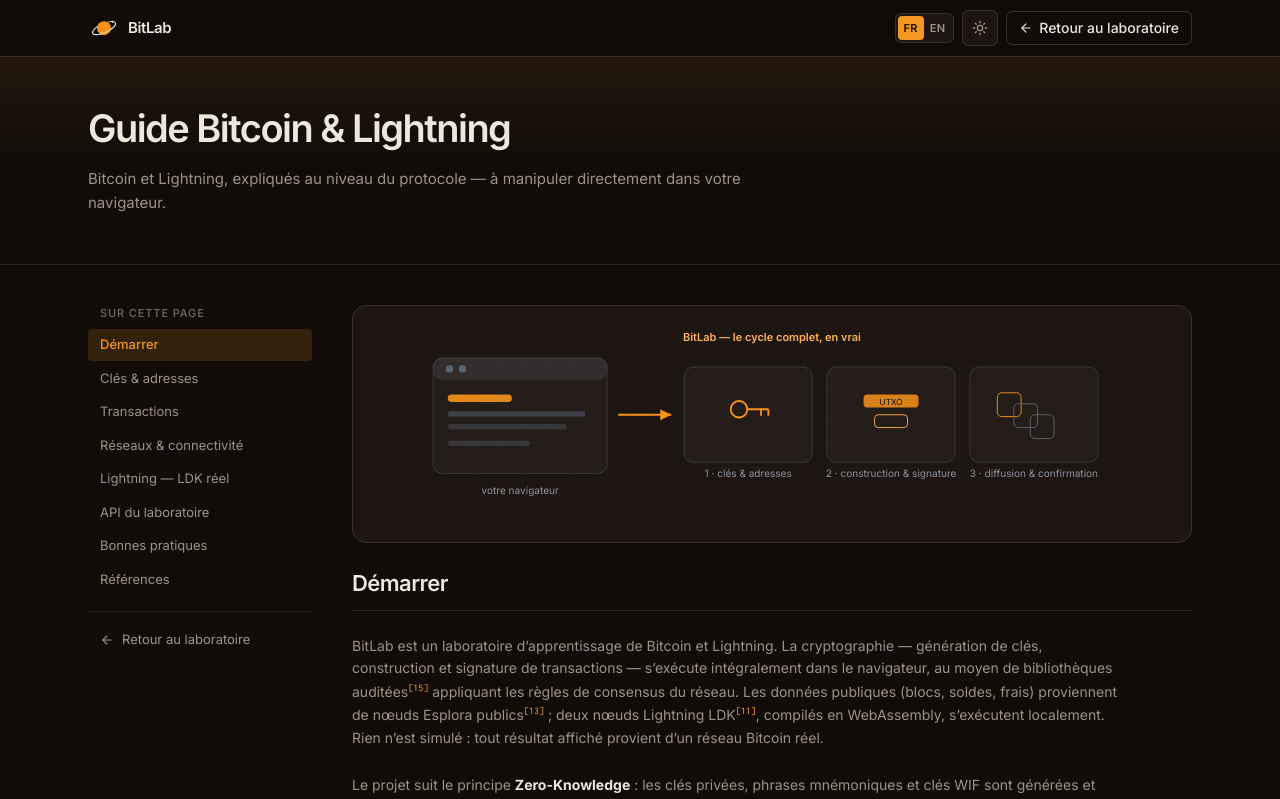
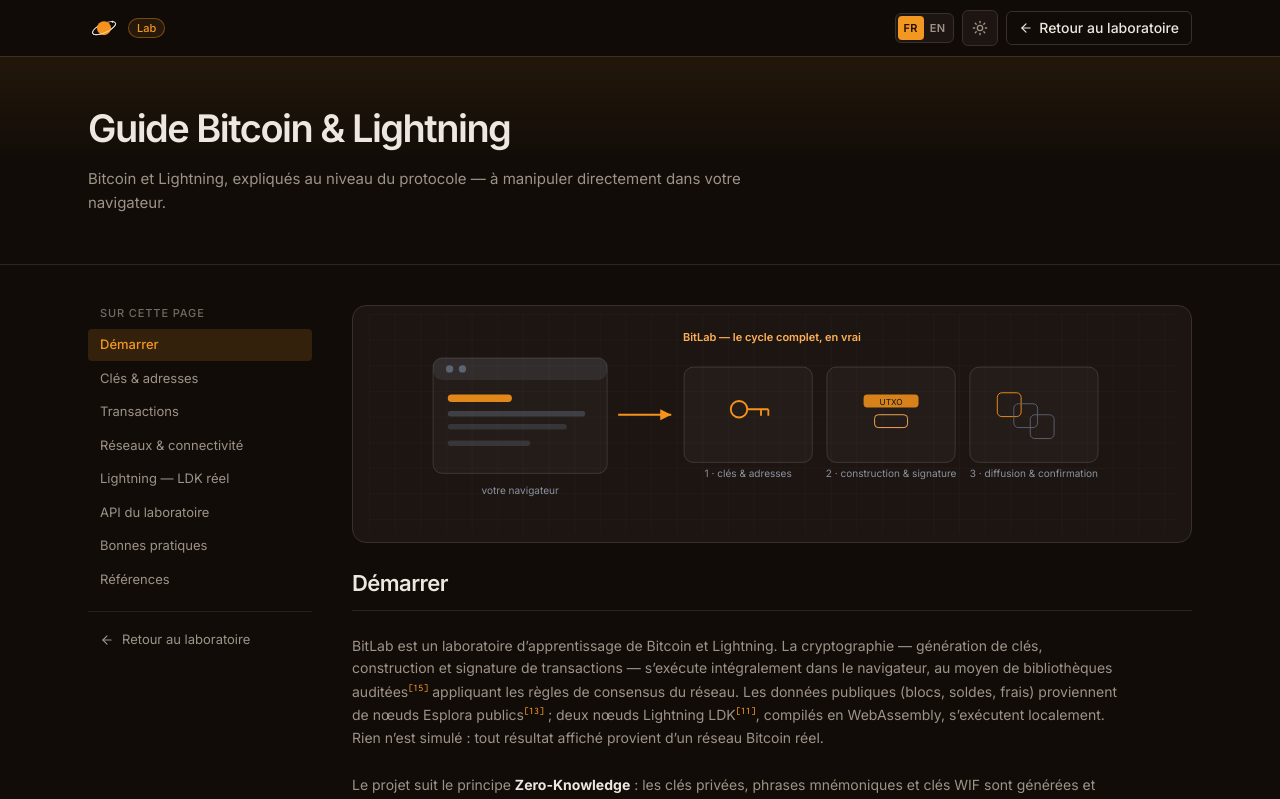
Before and after one commit to GandalNexus/bitlab, a Next.js app: page /guide in a window 1280 px wide. Shown: the top 799 px of the page. Built offline with nearby package versions, Linux system fonts and the light colour scheme.

Commit message:
feat(ui): centered announcement bar, brand moved to header only

```diff
--- a/src/app/guide/page.tsx
+++ b/src/app/guide/page.tsx
@@ -520,7 +520,7 @@
       <header className="sticky top-0 z-40 border-b border-border bg-background/90 backdrop-blur supports-[backdrop-filter]:bg-background/80">
         <div className="mx-auto flex h-14 max-w-6xl items-center gap-3 px-4 sm:px-6">
           <Link href="/" aria-label="BitLab" className="flex items-center">
-            <BrandMark responsive pill={false} />
+            <BrandMark responsive />
           </Link>
           <div className="ml-auto flex items-center gap-2">
             <LangToggle />
--- a/src/components/bitlab/announcement-banner.tsx
+++ b/src/components/bitlab/announcement-banner.tsx
@@ -46,9 +46,12 @@
   if (dismissed) return null;
   return (
     <div role="region" aria-label={t('Annonce')} className="banner-in border-b border-amber-500/25 bg-amber-500/[0.08]">
-      <div className="mx-auto flex max-w-5xl items-center gap-2.5 px-4 py-2 sm:px-6">
+      {/* Full-width bar (aligned with the header controls); megaphone + text
+          centered as a group, close button pinned to the right edge. The wide
+          horizontal padding keeps the centered text clear of the button. */}
+      <div className="relative flex items-center justify-center gap-2.5 px-12 py-2 sm:px-14">
         <Megaphone className="h-3.5 w-3.5 shrink-0 text-amber-600 dark:text-amber-400" aria-hidden />
-        <p className="min-w-0 flex-1 text-xs leading-snug text-amber-800 dark:text-amber-200/90">
+        <p className="min-w-0 text-center text-xs leading-snug text-amber-800 dark:text-amber-200/90">
           <span className="sm:hidden">{t('BitLab est toujours en développement — des bugs sont possibles.')}</span>
           <span className="hidden sm:inline">{t('BitLab est toujours en développement actif — des bugs sont possibles et le labo évolue régulièrement. Merci de votre patience !')}</span>
         </p>
@@ -56,7 +59,7 @@
           onClick={dismiss}
           aria-label={t('Fermer l’annonce')}
           title={t('Fermer l’annonce')}
-          className="shrink-0 rounded-[4px] p-1 text-muted-foreground transition-colors hover:bg-accent/60 hover:text-foreground"
+          className="absolute right-3 top-1/2 shrink-0 -translate-y-1/2 rounded-[4px] p-1 text-muted-foreground transition-colors hover:bg-accent/60 hover:text-foreground sm:right-4"
         >
           <X className="h-3.5 w-3.5" />
         </button>
--- a/src/components/bitlab/header.tsx
+++ b/src/components/bitlab/header.tsx
@@ -49,12 +49,10 @@
           <Menu className="h-5 w-5" />
         </button>
 
-        {/* Brand shown only where the sidebar is a drawer (below lg) — the
-            desktop sidebar already carries the brand block. Responsive variant:
-            icon alone under 400 px so the bar never overflows small phones. */}
-        <div className="lg:hidden">
-          <BrandMark responsive />
-        </div>
+        {/* Brand now lives in the header on every breakpoint (logo + Lab pill):
+            the sidebar carries navigation only. Icon + pill hidden under 400 px
+            so the bar never overflows small phones. */}
+        <BrandMark responsive />
 
         <div className="ml-auto flex items-center gap-2">
           {/* Network selector — functional take on Stellar Lab's "● Testnet" */}
--- a/src/components/bitlab/sidebar.tsx
+++ b/src/components/bitlab/sidebar.tsx
@@ -247,7 +247,8 @@
 
   return (
     <>
-      {/* Desktop: fixed column below the full-width header cluster, collapsible to an icon rail */}
+      {/* Desktop: fixed column below the full-width header cluster, collapsible to an icon rail.
+          No brand row — the logo lives in the header above. */}
       <aside
         style={{ top: clusterTop }}
         className={cn(
@@ -255,12 +256,6 @@
           collapsed ? 'w-[68px]' : 'w-64',
         )}
       >
-        <div className={cn('flex h-14 shrink-0 items-center border-b border-border/70', collapsed ? 'justify-center px-2' : 'gap-2 px-4')}>
-          <Link href="/" aria-label="BitLab" className="flex items-center gap-2 overflow-hidden">
-            <BrandMark compact={collapsed} wordmark={false} />
-          </Link>
-        </div>
-
         <SidebarNav active={active} onNavigate={onNavigate} collapsed={collapsed} />
 
         <div className="border-t border-border/60 p-2">
@@ -297,9 +292,9 @@
             mobileOpen ? 'translate-x-0' : '-translate-x-full',
           )}
         >
-          {/* Drawer header - brand + explicit close (the backdrop also closes) */}
-          <div className="flex h-14 shrink-0 items-center justify-between border-b border-border/70 px-4">
-            <BrandMark />
+          {/* Drawer header - explicit close only (the backdrop also closes);
+              the brand stays in the page header behind the drawer */}
+          <div className="flex h-14 shrink-0 items-center justify-end border-b border-border/70 px-4">
             <button
               onClick={onCloseMobile}
               aria-label={t('Fermer la navigation')}
@@ -341,33 +336,21 @@
   );
 }
 
-/** Brand block: lab icon + "BitLab" + "Lab" pill (Stellar signature). */
+/** Brand block: lab logo + « Lab » pill (Stellar signature). */
 export function BrandMark({
-  compact = false,
   responsive = false,
   pill = true,
-  wordmark = true,
 }: {
-  compact?: boolean;
   responsive?: boolean;
-  /** Affiche la pastille « Lab » (masquée sur la page guide). */
+  /** Pastille « Lab ». */
   pill?: boolean;
-  /** Mot-symbole « BitLab » (retiré quand la coque étend l'en-tête au-dessus de la barre). */
-  wordmark?: boolean;
 }) {
   return (
     <div className="flex items-center gap-2">
       <OrbitMark className="h-8 w-8 shrink-0 text-foreground" />
-      {!compact ? (
-        <>
-          {/* responsive : pastille et mot-symbole masqués sous 400 px — l'icône
-              seule suffit dans l'en-tête mobile, sinon la barre déborde. */}
-          {wordmark ? (
-            <span className={cn('text-[15px] font-semibold tracking-tight', responsive && 'hidden min-[400px]:inline')}>
-              BitLab
-            </span>
-          ) : null}
       {pill ? (
+        /* responsive : pastille masquée sous 400 px — l'icône seule suffit
+            dans l'en-tête mobile, sinon la barre déborde. */
         <span
           className={cn(
             'rounded-full border border-primary/40 bg-primary/10 px-2 py-px text-[11px] font-medium text-primary',
@@ -377,8 +360,6 @@
           Lab
         </span>
       ) : null}
-        </>
-      ) : null}
     </div>
   );
 }
```
Lines whose indentation alone changed are shown as unchanged.
